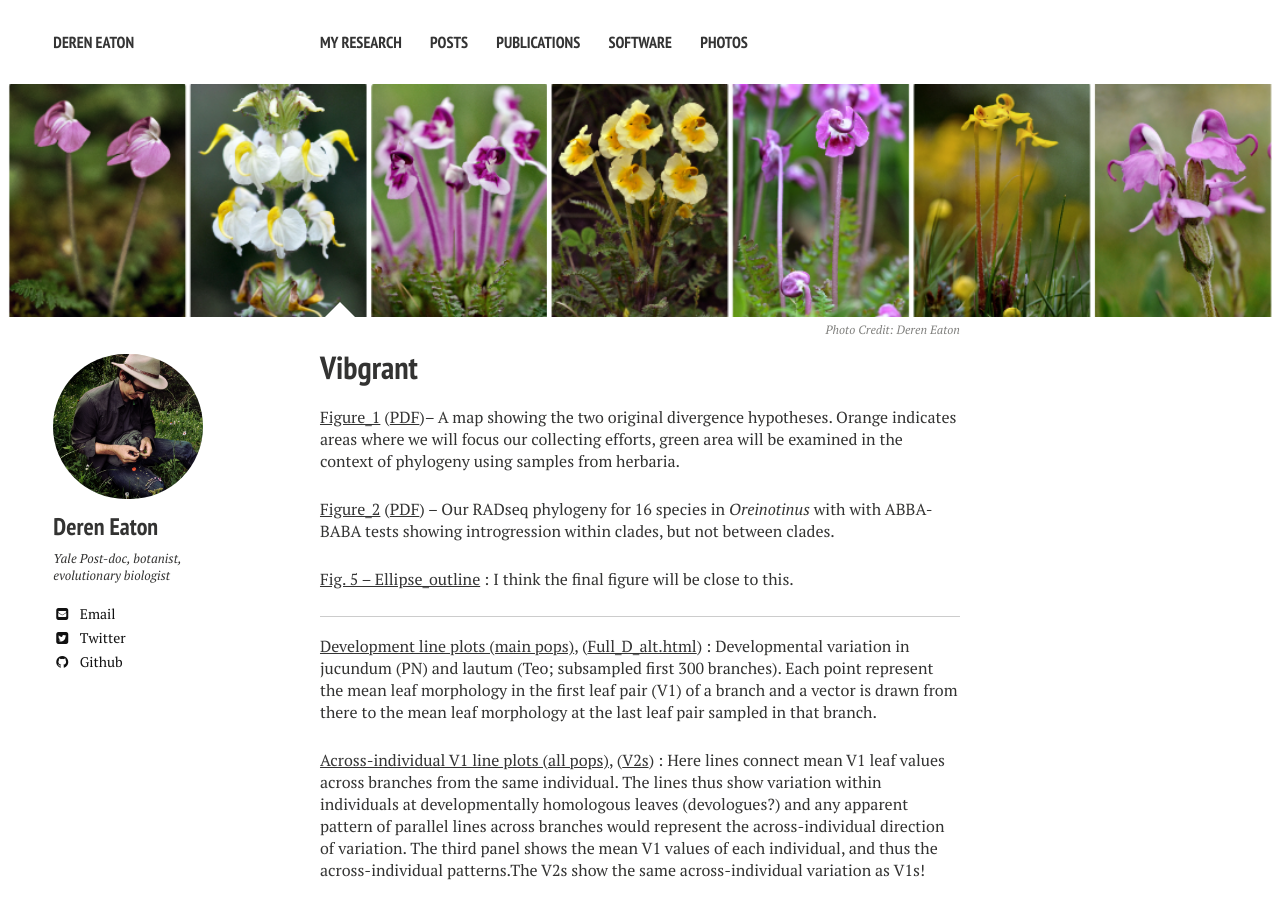
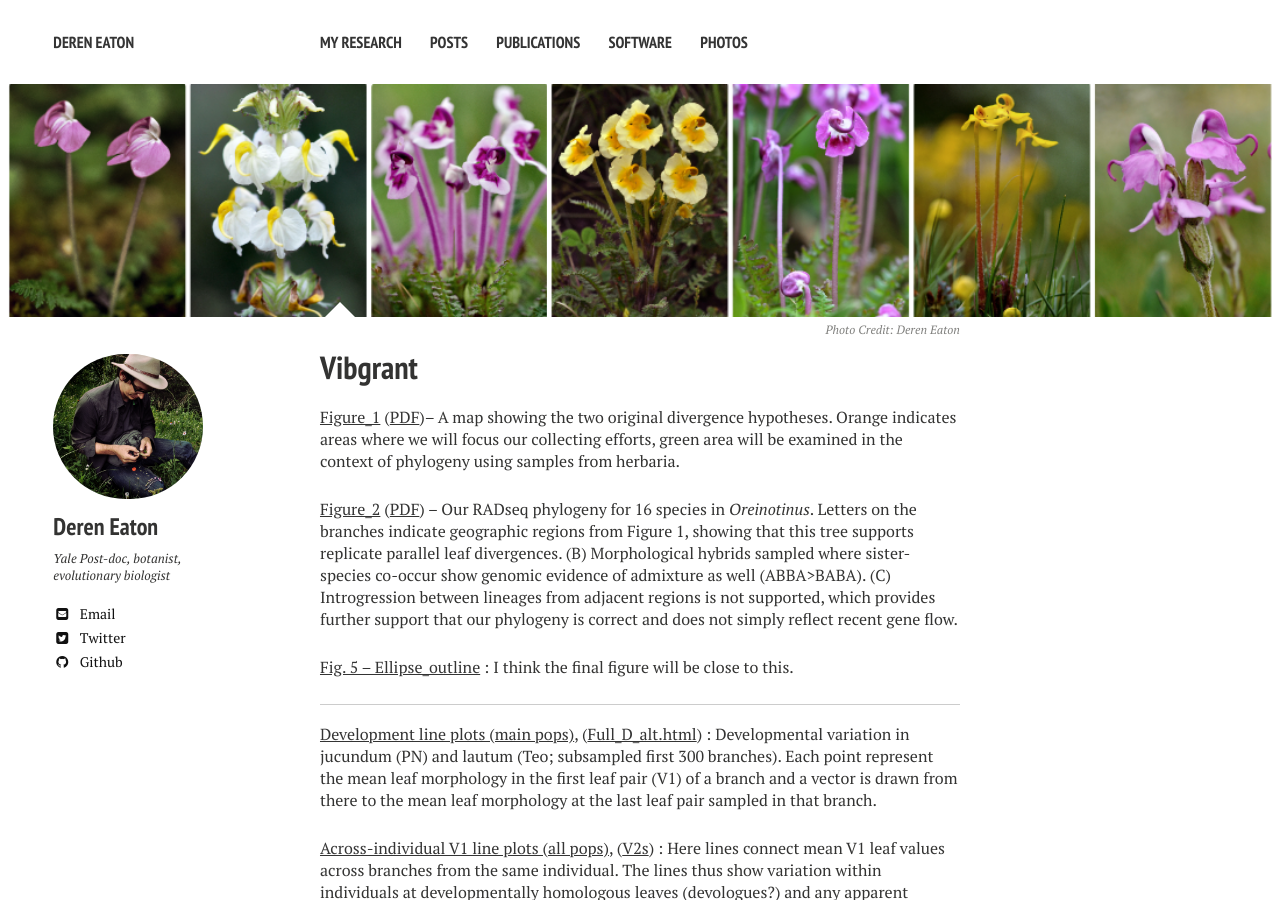
Before and after one commit to dereneaton/dereneaton.github.io, a Jekyll site: the page built from vibgrant/index.md, in a window 1280 px wide and 900 px high. Built offline with Jekyll 4.4.1, drawn with Linux system fonts in a browser that asks for light colours; nearby versions of some CDN libraries; comment, search, counter and statistics services are not loaded.

Commit message:
index up fig 2 descrip.

```diff
--- a/vibgrant/index.md
+++ b/vibgrant/index.md
@@ -13,7 +13,7 @@ comments: true
 
 [Figure_1](Figure1.svg) ([PDF](Figure1.pdf))-- A map showing the two original divergence hypotheses. Orange indicates areas where we will focus our collecting efforts, green area will be examined in the context of phylogeny using samples from herbaria.
 
-[Figure_2](Figure2.svg) ([PDF](Figure2.pdf)) -- Our RADseq phylogeny for 16 species in _Oreinotinus_ with with ABBA-BABA tests showing introgression within clades, but not between clades.
+[Figure_2](Figure2.svg) ([PDF](Figure2.pdf)) -- Our RADseq phylogeny for 16 species in _Oreinotinus_.  Letters on the branches indicate geographic regions from Figure 1, showing that this tree supports replicate parallel leaf divergences.  (B) Morphological hybrids sampled where sister-species co-occur show genomic evidence of admixture as well (ABBA>BABA). (C) Introgression between lineages from adjacent regions is not supported, which provides further support that our phylogeny is correct and does not simply reflect recent gene flow.
 
 [Fig. 5 -- Ellipse_outline](Ellipse_outline.svg) : I think the final figure will be close to this.
 
```
